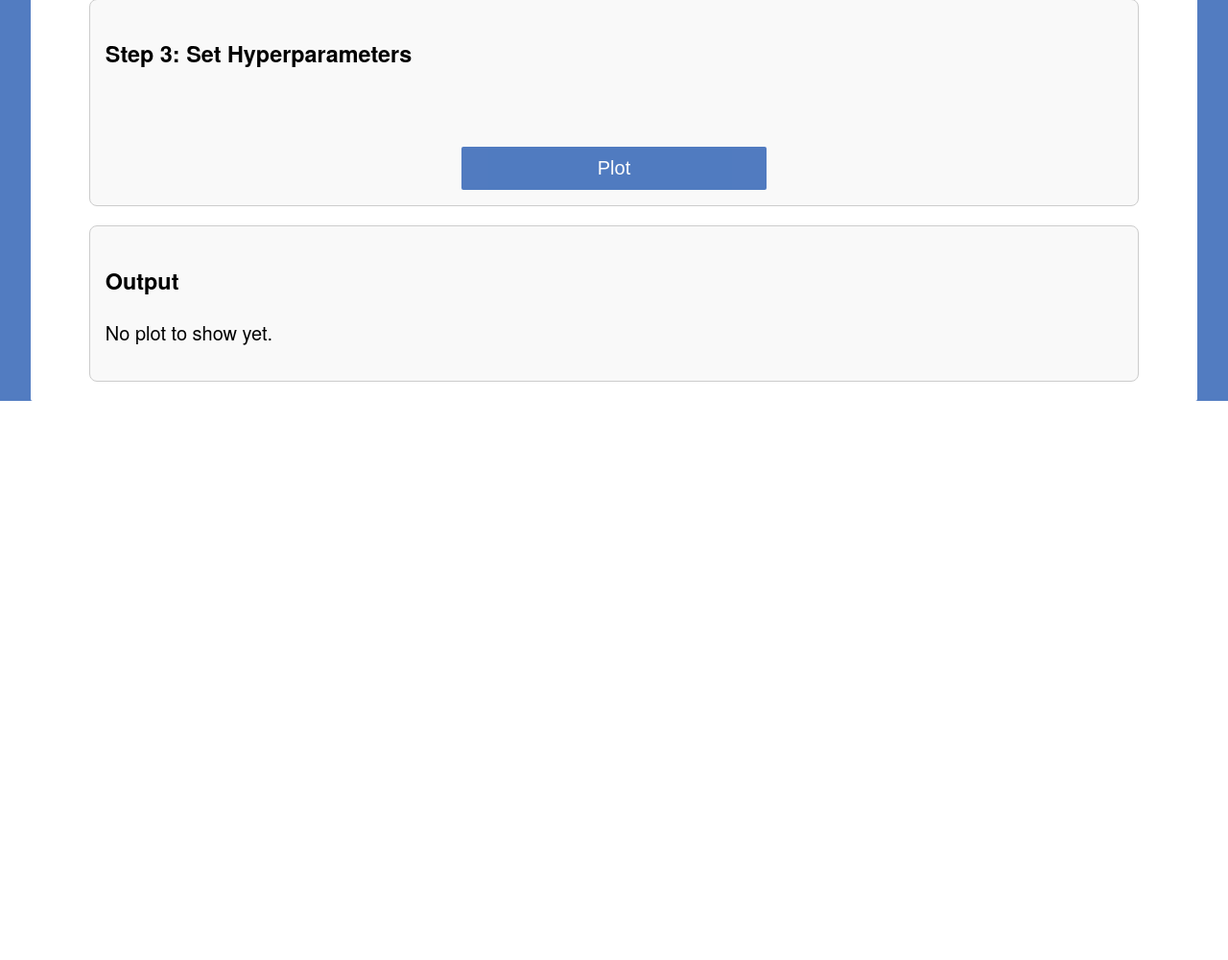
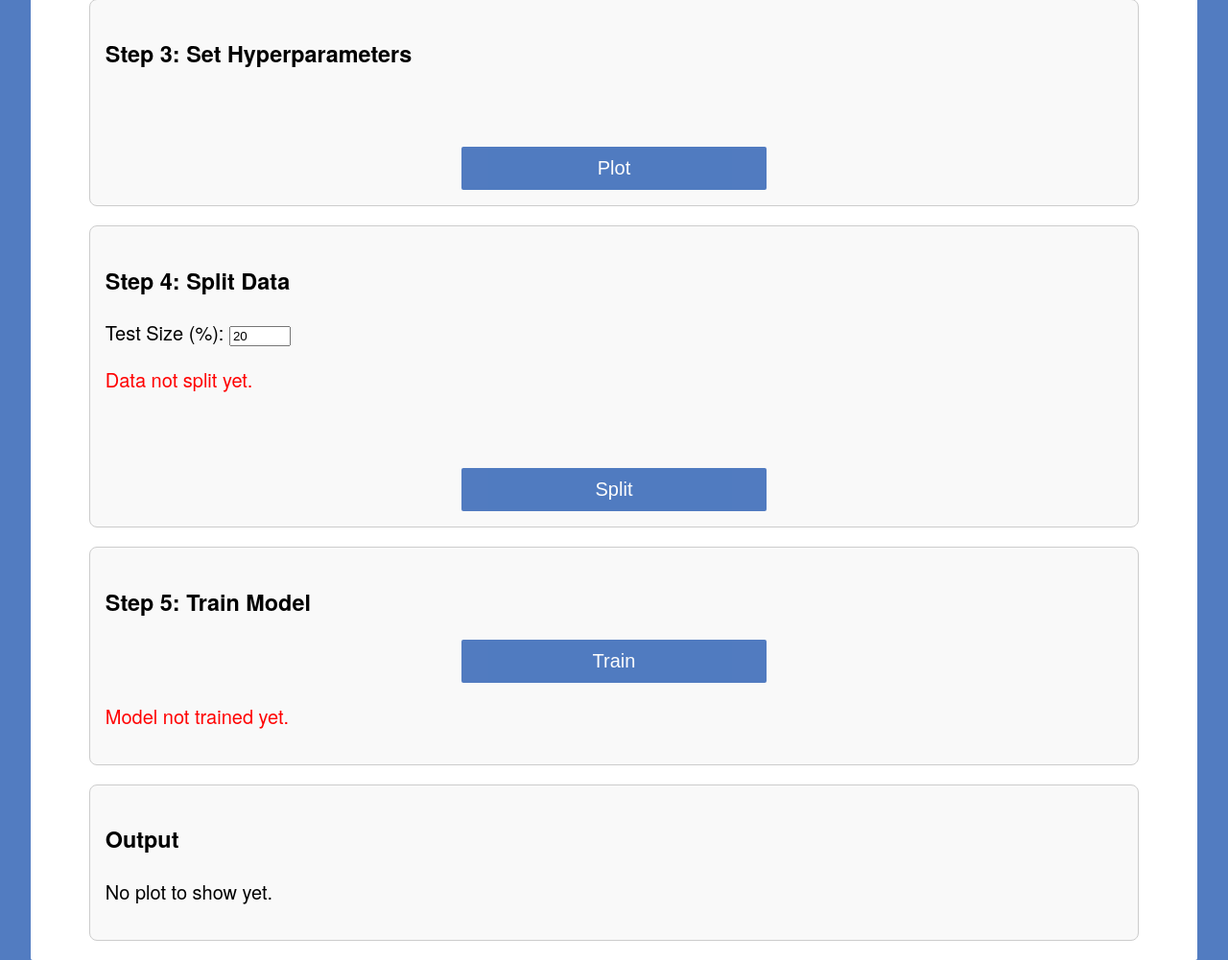
Before and after one commit to sevenxx07/Human-CentricAI_Project, a Django app: page /project1/ in a window 1280 px wide. Shown: the part 977-1978 px from the top of the page at 96% size. Before the commit the page ends 1395 px from the top, so only its background shows below. Run offline with Django 5.2, Linux system fonts and the light colour scheme.

Commit message:
Add additional pipline steps: model_train, data_split

```diff
--- a/project_1/templates/project_base.html
+++ b/project_1/templates/project_base.html
@@ -112,6 +112,50 @@
                 <button type="submit">Plot</button>
             </form>
         </div>
+        <!-- ✅ STEP 4: Split Data -->
+        <div class="step-box" style="margin-top: 20px;">
+            <h3>Step 4: Split Data</h3>
+            <form method="post">
+                {% csrf_token %}
+                <input type="hidden" name="csv_loaded" value="true">
+                <input type="hidden" name="model" value="{{ selected_model }}">
+                <input type="hidden" name="action" value="split">
+
+                <label for="test_size">Test Size (%):</label>
+                <label>
+                    <input type="number" name="test_size" value="{{ test_size|default:'20' }}" min="1" max="100" required>
+                </label>
+
+                {% if split_success %}
+                    <p style="color: green;">Data split successfully!</p>
+                {% else %}
+                    <p style="color: red;">Data not split yet.</p>
+                {% endif %}
+
+                <br><br>
+                <button type="submit">Split</button>
+            </form>
+        </div>
+        <!-- ✅ STEP 5: Train Model -->
+        <div class="step-box" style="margin-top: 20px;">
+            <h3>Step 5: Train Model</h3>
+            <form method="post">
+                {% csrf_token %}
+                <input type="hidden" name="csv_loaded" value="true">
+                <input type="hidden" name="model" value="{{ selected_model }}">
+                <input type="hidden" name="action" value="train">
+
+                <button type="submit">Train</button>
+            </form>
+
+            {% if model_trained %}
+                <p style="color: green;">Model trained successfully!</p>
+            {% else %}
+                <p style="color: red;">Model not trained yet.</p>
+            {% endif %}
+
+
+        </div>
 
         <!-- ✅ OUTPUT -->
         <div class="step-box">
--- a/project_1/views.py
+++ b/project_1/views.py
@@ -1,45 +1,29 @@
 import matplotlib
-matplotlib.use('Agg') # Force non-GUI backend
+from sklearn.model_selection import train_test_split
+
+from .ML_models.decision_tree import DecisionTree
+from .ML_models.knn import KNN
+from .ML_models.logistic_reg import LogisticReg
+
+matplotlib.use('Agg')  # Force non-GUI backend
 
 # Standard libraries
-import csv
-import io
 import os
 import uuid
 
 # Data science libraries
-import numpy as np
 from matplotlib import pyplot as plt
 import pandas as pd
 
 # Django utilities
 from django.conf import settings
 from django.shortcuts import render
-from django.http import HttpResponse
-from django.template import loader
-from django.core.files.storage import default_storage
 
 # Import our own ML model classes
-from .ML_models.logistic_reg import LogisticReg
-from .ML_models.decision_tree import DecisionTree
-from .ML_models.knn import KNN
 
 # Django form for file upload
-from .forms import CSVUploadForm
-from django.http import HttpResponse
-from django.template import loader
-from django.core.files.storage import default_storage
-
-# from sklearn.linear_model import LogisticRegression
-# from sklearn.tree import DecisionTreeClassifier
-# from sklearn.model_selection import train_test_split
+from .forms import ModelSelectionForm
 from sklearn.preprocessing import LabelEncoder
-
-# Scikit-learn for ML support (if needed)
-# from sklearn.linear_model import LogisticRegression
-# from sklearn.tree import DecisionTreeClassifier
-# from sklearn.model_selection import train_test_split
-# from sklearn.preprocessing import LabelEncoder
 
 # In-memory storage of uploaded data (temporary)
 DATA_STORAGE = {}
@@ -57,13 +41,16 @@ def index(request):
         action = request.POST.get('action')  # Get the action from the form (upload, select, plot)
         print("ACTION:", action)
 
-
         if action == 'upload' and 'csv_file' in request.FILES:
             handle_csv_upload(request, context)
         elif action == 'select' and 'csv_loaded' in request.POST:
             handle_model_selection(request, context)
         elif action == 'plot' and 'csv_loaded' in request.POST:
             handle_plot_generation(request, context)
+        elif action == "split" and 'csv_loaded' in request.POST:
+            handle_data_split(request, context)
+        elif action == "train" and 'csv_loaded' and 'model_type' in request.POST:
+            handle_train_model(request, context)
 
     return render(request, 'project_base.html', context)
 
@@ -92,14 +79,90 @@ def handle_csv_upload(request, context):
         context['error'] = f"Error reading CSV: {str(e)}"
 
 
+def handle_data_split(request, context):
+    """
+    Handles the data split into features and labels.
+    """
+    context['selected_model'] = DATA_STORAGE.get('model_type')
+    context['uploaded_filename'] = DATA_STORAGE.get('csv_name')
+    context['csv_uploaded'] = True
+
+    df = DATA_STORAGE.get('df')
+    if df is None:
+        context['error'] = "No CSV uploaded."
+        return
+
+    # Split dataset: last column is label, rest are features
+    X = df.iloc[:, :-1]
+    y = df.iloc[:, -1]
+
+    # Ask the user how much
+    test_size = float(request.POST.get('test_size', 0.2))
+    X_train, X_test, y_train, y_test = train_test_split(X, y, test_size=test_size / 100, random_state=42)
+
+    DATA_STORAGE['X_train'] = X_train
+    DATA_STORAGE['X_test'] = X_test
+    DATA_STORAGE['y_train'] = y_train
+    DATA_STORAGE['y_test'] = y_test
+
+    context['split_success'] = True
+
+
+def handle_train_model(request, context):
+    context['selected_model'] = DATA_STORAGE['model_type']
+    context['csv_uploaded'] = True
+    context['uploaded_filename'] = DATA_STORAGE.get('csv_name')
+
+    X_train = DATA_STORAGE.get('X_train')
+    y_train = DATA_STORAGE.get('y_train')
+
+    if X_train is None or y_train is None:
+        context['error'] = "No training data available."
+        return
+
+    # Loading model from previous choice
+    model = DATA_STORAGE.get('model')
+    model.X = X_train
+    model.Y = y_train
+
+    # Train the model
+    model.train()
+
+    DATA_STORAGE['model'] = model
+    context['train_success'] = True
+
+
+
 def handle_model_selection(request, context):
     """
     Handles the model selection from the dropdown menu.
     """
     model_type = request.POST.get('model')
+    DATA_STORAGE['model_type'] = model_type
+
     context['selected_model'] = model_type
     context['csv_uploaded'] = True
     context['uploaded_filename'] = DATA_STORAGE.get('csv_name')
+
+    print("Model type selected:", model_type)
+
+    if model_type == 'logistic':
+        C = float(request.POST.get('C', 1.0))
+        context['selected_C'] = request.POST.get('C', '1.0')
+        model = LogisticReg(None, None, C, 1000)
+    elif model_type == 'tree':
+        max_depth = int(request.POST.get('max_depth', 5))
+        context['selected_max_depth'] = request.POST.get('max_depth', '5')
+        model = DecisionTree(None, None, max_depth)
+    elif model_type == 'knn':
+        k = int(request.POST.get('k', 5))
+        context['selected_k'] = request.POST.get('k', '5')
+        model = KNN(None, None, k)
+    else:
+        context['error'] = "Unsupported model selected."
+        return
+
+    DATA_STORAGE['model'] = model
 
 
 def handle_plot_generation(request, context):
@@ -125,26 +188,9 @@ def handle_plot_generation(request, context):
     y_encoded = le.fit_transform(y)
     print("Encoded labels:", y_encoded[:10])
 
-    # Instantiate the appropriate model
-    if model_type == 'logistic':
-        C = float(request.POST.get('C', 1.0))
-        context['selected_C'] = request.POST.get('C', '1.0')
-        model = LogisticReg(X, y, C, 1000)
-    elif model_type == 'tree':
-        max_depth = int(request.POST.get('max_depth', 5))
-        context['selected_max_depth'] = request.POST.get('max_depth', '5')
-        model = DecisionTree(X, y, max_depth)
-    elif model_type == 'knn':
-        k = int(request.POST.get('k', 5))
-        context['selected_k'] = request.POST.get('k', '5')
-        model = KNN(X, y, k)
-    else:
-        context['error'] = "Unsupported model selected."
-        return
-
     # Plotting just the first two features
     plt.figure(figsize=(6, 4))
-    #scatter = plt.scatter(X.iloc[:, 0], X.iloc[:, 1], c=y, cmap='viridis')
+    # scatter = plt.scatter(X.iloc[:, 0], X.iloc[:, 1], c=y, cmap='viridis')
     scatter = plt.scatter(X.iloc[:, 0], X.iloc[:, 1], c=y_encoded, cmap='viridis')
     plt.xlabel(X.columns[0])
     plt.ylabel(X.columns[1])
```
